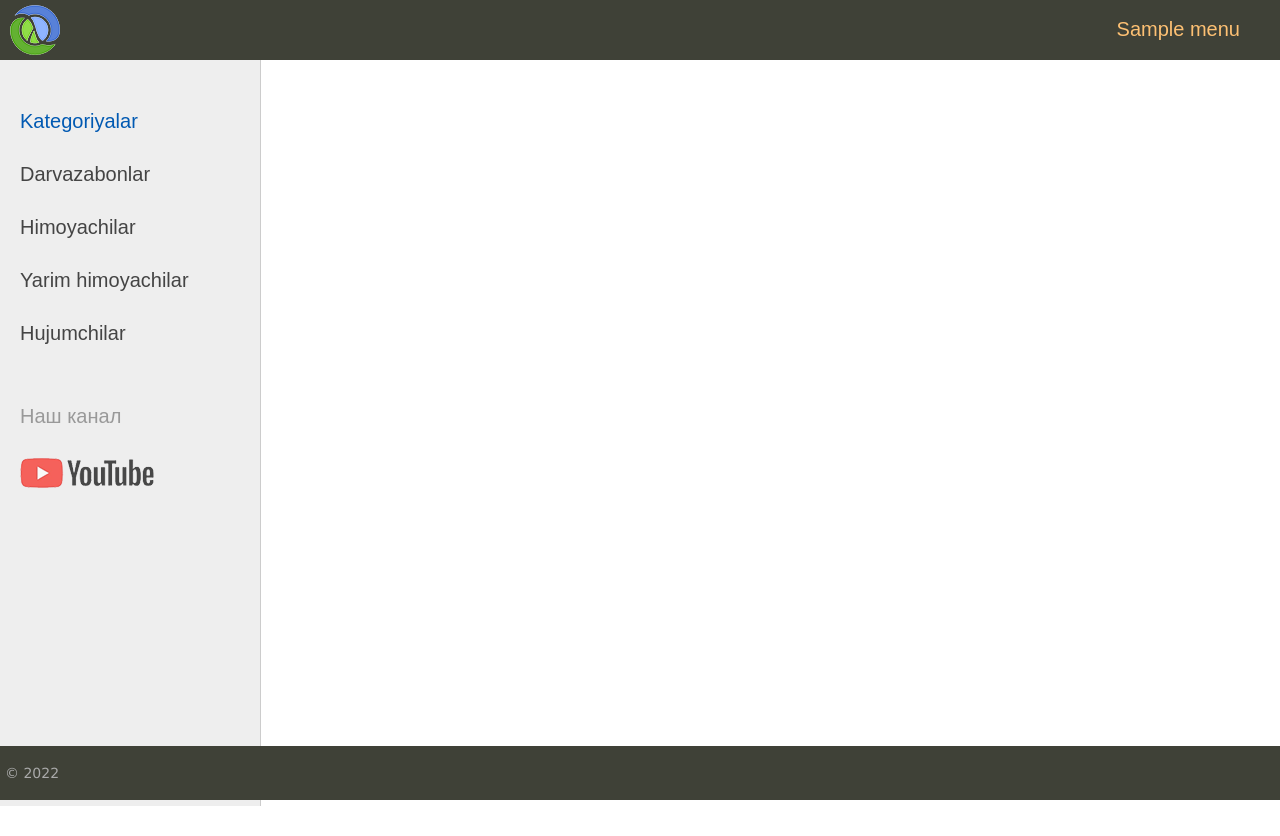
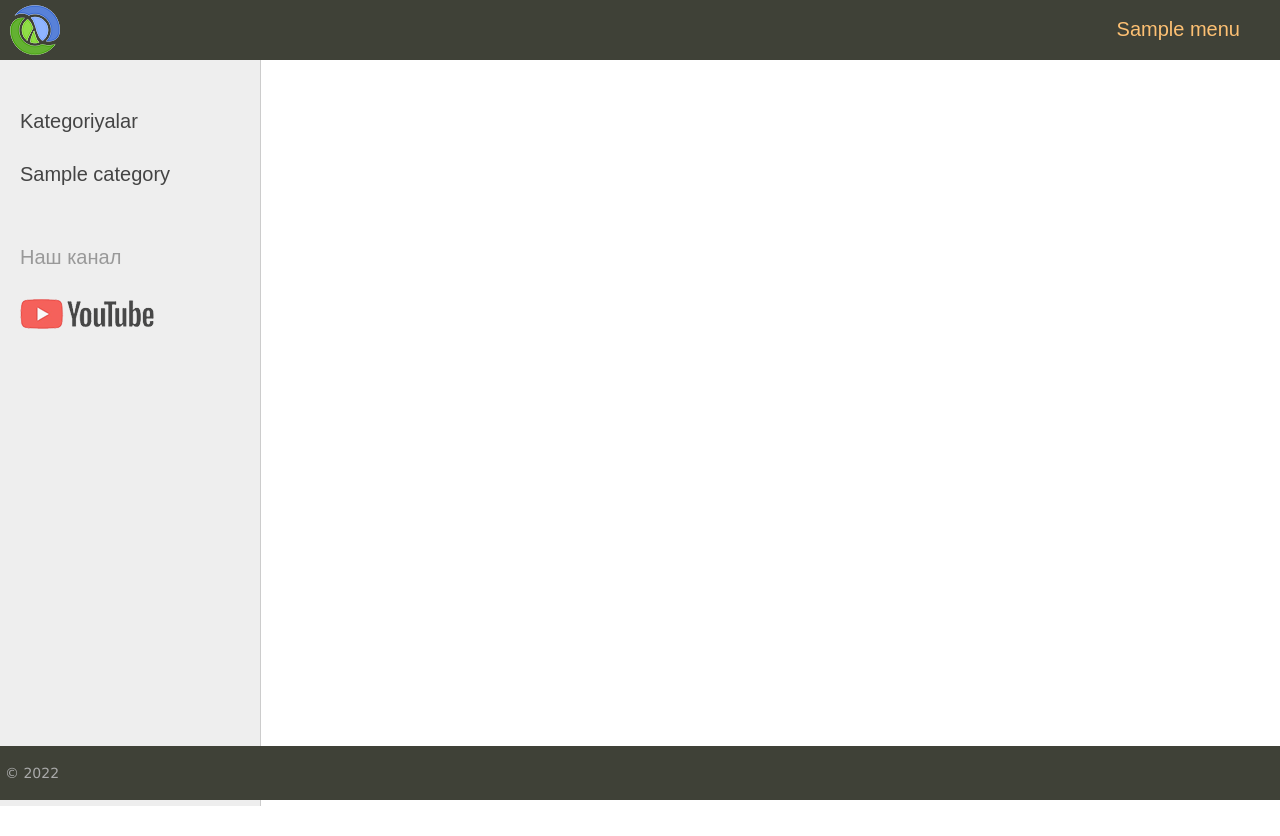
Before and after one commit to ROtabekDev/Barselona-team-Django, a Django app: template players/templates/players/base.html in a window 1280 px wide. Run offline with Django 4.2, Linux system fonts and the light colour scheme; tables that the repository leaves empty hold one stand-in row (values such as "Sample post"); the template is opened without the code that fills it: values that come from a table or form of the project are taken from there, most other values are stand-ins (such as "Sample title", 1, 10 or a date in 2020).

Commit message:
Category model

```diff
--- a/players/models.py
+++ b/players/models.py
@@ -1,5 +1,7 @@
+from tkinter import CASCADE
 from django.db import models
 from django.urls import reverse
+
 class Players(models.Model):
     title = models.CharField(max_length=255)
     content = models.TextField(blank=True)
@@ -7,9 +9,19 @@ class Players(models.Model):
     time_create = models.DateTimeField(auto_now_add=True)
     time_update = models.DateTimeField(auto_now=True)
     is_published = models.BooleanField(default=True)
+    cat = models.ForeignKey("Category", on_delete=models.PROTECT, null=True)
 
     def __str__(self):
         return self.title
 
     def get_absolute_url(self):
         return reverse('post', kwargs={'post_id': self.pk})
+
+class Category(models.Model):
+    name = models.CharField(max_length=100, db_index=True)
+
+    def __str__(self):
+        return self.title
+
+    def get_absolute_url(self):
+        return reverse('category', kwargs={'cat_id': self.pk})
--- a/players/templates/players/base.html
+++ b/players/templates/players/base.html
@@ -33,11 +33,21 @@
 <!-- Sidebar -->
 	<td valign="top" class="left-chapters">
 	<ul id="leftchapters">
+	{% if cat_selected == 0 %}
 		<li class="selected">Kategoriyalar</li>
-		<li><a href="#">Darvazabonlar</a></li>
-		<li><a href="#">Himoyachilar</a></li>
-		<li><a href="#">Yarim himoyachilar</a></li>
-		<li><a href="#">Hujumchilar</a></li>
+	{% else %}
+		<li><a href="{% url 'home' %}">Kategoriyalar</a></li>
+	{% endif %}
+
+	{% for c in cats%}
+		{% if c.pk == cat_selected %}
+			<li class="selected">{{ c.name }}</li>
+		{% else %}
+			<li><a href="{{ c.get_absolute_url }}">{{ c.name }}</a></li>
+		{% endif %}
+	{% endfor %}
+
+
 		<li class="share">
 		<p>Наш канал</p>
 		<a class="share-yt" href="#" target="_blank" rel="nofollow"></a>
--- a/players/templates/players/index.html
+++ b/players/templates/players/index.html
@@ -5,7 +5,10 @@
 {% block content %}
 <ul class="list-articles">
     {% for p in posts %}
-        <li>
+        <li><div class="article-panel">
+                <p class="first">Kategoriya: {{ p.cat }}</p>
+                <p class="last">Sana: {{ p.time_update|date:"d-m-Y H:i:s" }}</p>
+            </div>
             <h2>{{ p.title }}</h2>
             <p>{{ p.content|linebreaks|truncatewords:50 }}</p>
             <div class="clear"></div>
--- a/players/urls.py
+++ b/players/urls.py
@@ -9,4 +9,5 @@ urlpatterns = [
     path('contact/', contact, name='contact'),
     path('login/', login, name='login'),
     path('post/<int:post_id>/', show_post, name='post'),
+    path('category/<int:cat_id>/', show_category, name='category'),
 ]
```
Also changed, not shown: players/views.py (+21 -2 lines), players/migrations/0002_category_players_cat.py (added).
